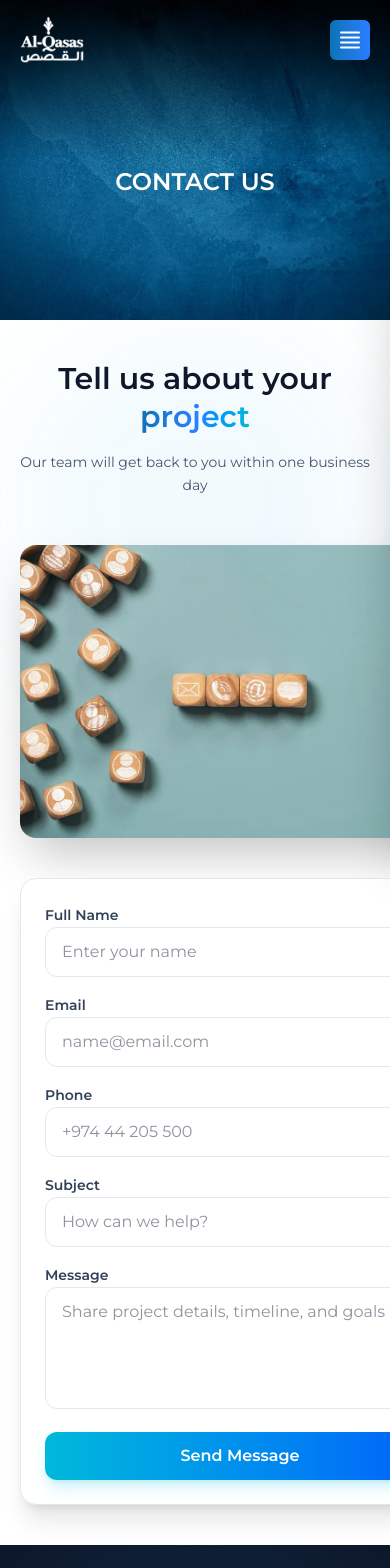
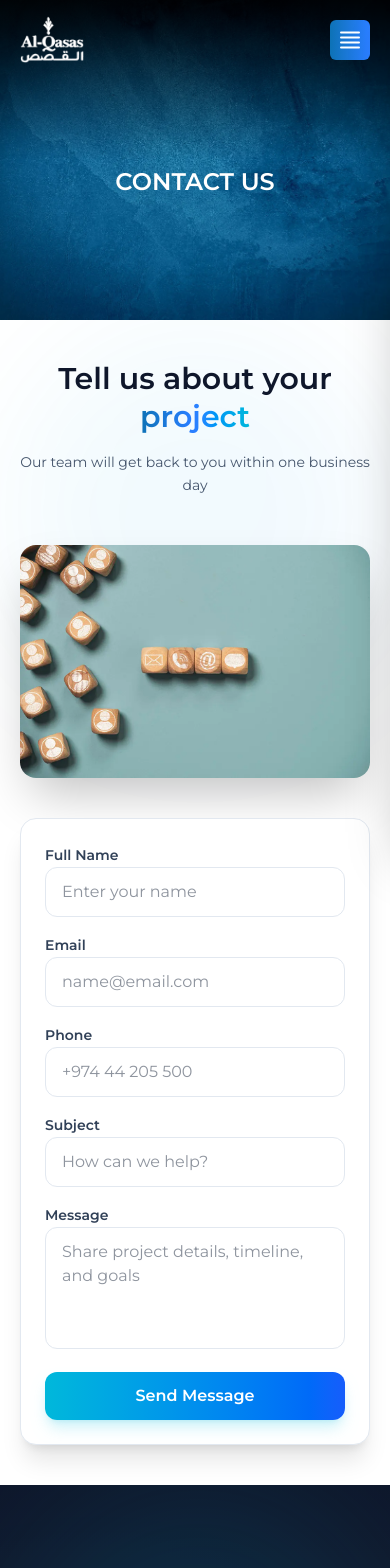
Before and after one commit to akmmubashir/al-qasas-group-web, a Next.js app: page /contact in a window 390 px wide. Shown: the top 1568 px of the page. Built offline with nearby package versions, Linux system fonts and the light colour scheme.

Commit message:
Update grid class for responsive design

```diff
--- a/app/contact/components/contactFormSection.tsx
+++ b/app/contact/components/contactFormSection.tsx
@@ -87,7 +87,7 @@ const ContactFormSection = () => {
           </p>
         </div>
 
-        <div className="grid grid-cols-12 gap-10 items-start">
+        <div className="grid grid-cols-12 gap-10 max-lg:gap-[40px_0] items-start">
           <form
             ref={formRef}
             onSubmit={handleSubmit}
```
